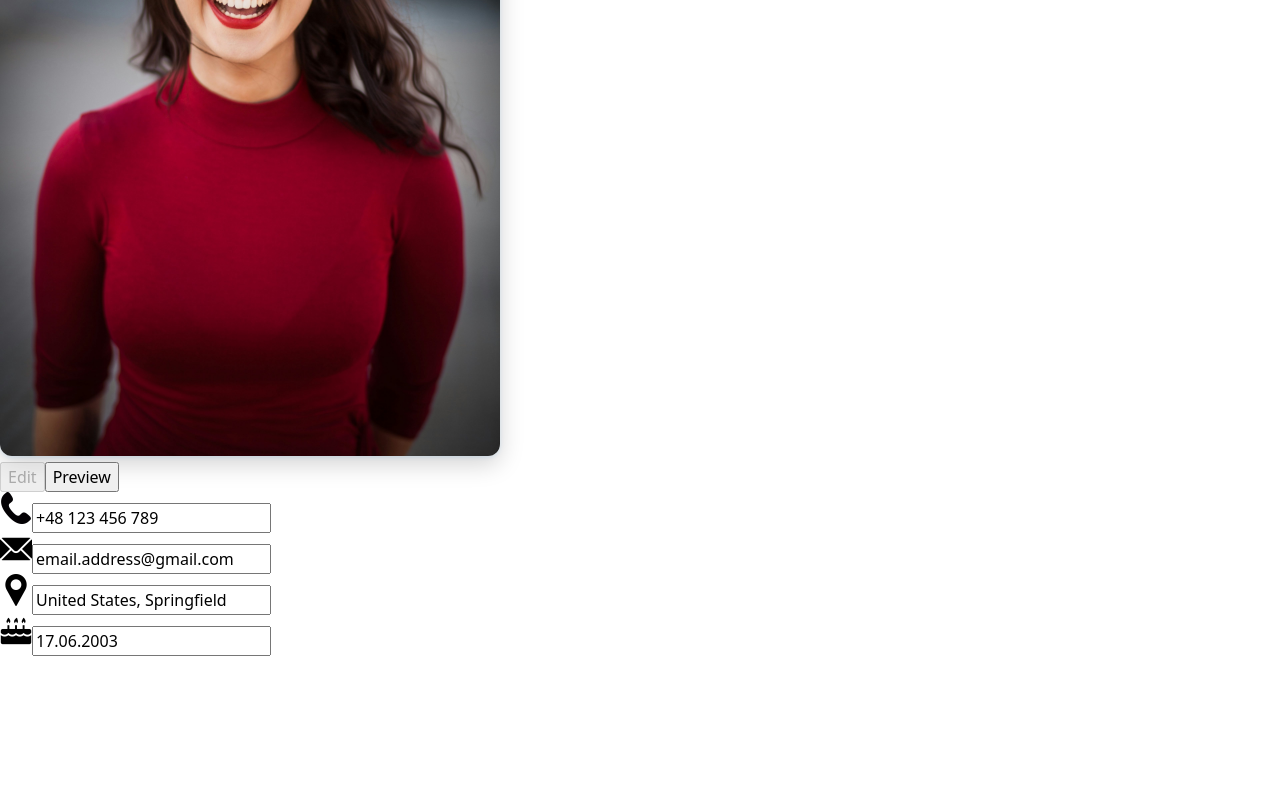
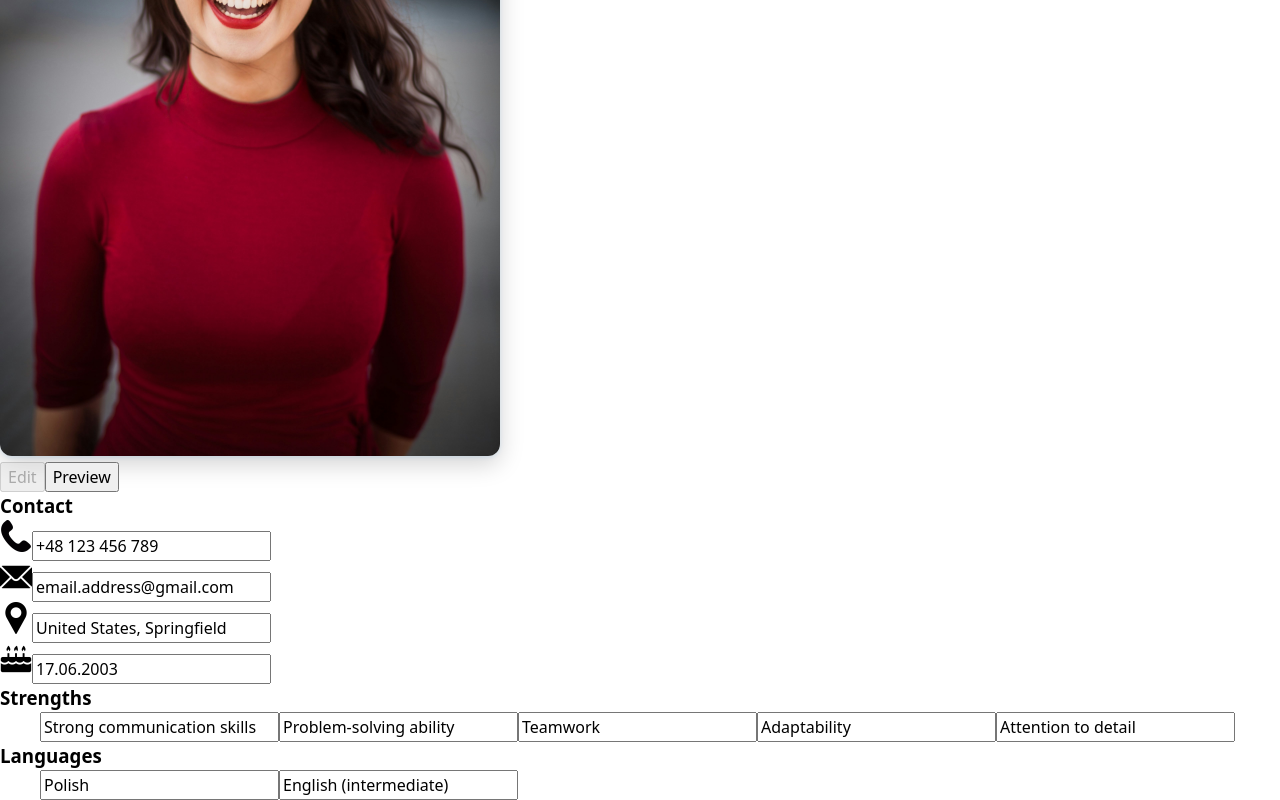
Before and after one commit to davidifme/cv-app, a React (Vite) app: page / in a window 1280 px wide. Shown: the part 366-1166 px from the top of the page. Before the commit the page ends 1022 px from the top, so only its background shows below. Built offline with nearby package versions, Linux system fonts and the light colour scheme.

Commit message:
feat: Improve Contact section and add two more - Strengths - Languages

```diff
--- a/src/components/App.jsx
+++ b/src/components/App.jsx
@@ -4,9 +4,13 @@ export default function App() {
 
   return (
     <>
-      <h1>CV Creator</h1>
-      <p>Fast, simple, and responsive.</p>
-      <Cv></Cv>
+      <header>
+        <h1>CV Creator</h1>
+        <p>Fast, simple, and responsive.</p>
+      </header>
+      <main>
+        <Cv></Cv>
+      </main>
     </>
   )
 }
--- a/src/components/Contact.jsx
+++ b/src/components/Contact.jsx
@@ -1,24 +1,16 @@
 import { useState } from "react"
+import ModeButtons from "./ModeButtons"
 
-export default function Contact() {
-    const [editMode, setEditMode] = useState(true)
-
-    function handleModeChange(isEdit) {
-        setEditMode(isEdit)
-    }
-
+export default function Contact({ editMode }) {
     return (
         <section className="contact">
-            <div className="buttons">
-                <button className="edit-mode" onClick={() => handleModeChange(true)} disabled={editMode}>Edit</button>
-                <button className="preview-mode" onClick={() => handleModeChange(false)} disabled={!editMode}>Preview</button>
-            </div>
+            <h3>Contact</h3>
             {contactData.map(data => (
                 <ContactItem
                     key={data.id}
                     className={data.className}
                     src={data.src}
-                    alt={data.src}
+                    alt={data.alt}
                     initialText={data.initialText}
                     editMode={editMode} />
             ))}
--- a/src/components/Cv.jsx
+++ b/src/components/Cv.jsx
@@ -1,13 +1,22 @@
+import { useState } from "react";
 import Contact from "./Contact";
+import Strengths from "./Strengths";
+import Languages from "./Languages";
+import ModeButtons from "./ModeButtons";
 
 export default function Cv() {
+    const [editMode, setEditMode] = useState(true)
+
     return (
-        <main>
+        <>
             <aside>
                 <img className="profile-picture" src="src/assets/images/pfp.jpeg" alt="" />
-                <Contact />
+                <ModeButtons editMode={editMode} onModeChange={setEditMode} />
+                <Contact editMode={editMode} />
+                <Strengths editMode={editMode} />
+                <Languages editMode={editMode} />
             </aside>
 
-        </main>
+        </>
     );
 }
--- a/src/components/Languages.jsx
+++ b/src/components/Languages.jsx
@@ -0,0 +1,40 @@
+import { useState } from "react"
+
+export default function Languages({ editMode }) {
+    return (
+        <section className="languages">
+            <h3>Languages</h3>
+            <ul className="languages-list">
+                {languagesData.map(data => (
+                    <LanguagesItem
+                        key={data.text}
+                        initialText={data.text}
+                        editMode={editMode}
+                    />
+                ))}
+            </ul>
+        </section>
+    )
+}
+
+function LanguagesItem({ editMode, initialText }) {
+    const [text, setText] = useState(initialText)
+
+    function handleOnChange(e) {
+        setText(e.target.value)
+    }
+
+    return (
+        <>
+            {editMode
+                ? (<input type="text" value={text} onChange={handleOnChange} />)
+                : (<li>{text}</li>)
+            }
+        </>
+    )
+}
+
+const languagesData = [
+    { text: 'Polish' },
+    { text: 'English (intermediate)' }
+]
--- /dev/null
+++ b/src/components/ModeButtons.jsx
@@ -0,0 +1,20 @@
+export default function ModeButtons({ editMode, onModeChange }) {
+    return (
+        <div className="buttons">
+            <button
+                className="edit-mode"
+                onClick={() => onModeChange(true)}
+                disabled={editMode}
+            >
+                Edit
+            </button>
+            <button
+                className="preview-mode"
+                onClick={() => onModeChange(false)}
+                disabled={!editMode}
+            >
+                Preview
+            </button>
+        </div>
+    );
+}
--- a/src/components/Strengths.jsx
+++ b/src/components/Strengths.jsx
@@ -1,7 +1,43 @@
-export default function Strengths() {
+import { useState } from "react";
+
+export default function Strengths({ editMode }) {
     return (
-        <section>
-
+        <section className="strengths">
+            <h3>Strengths</h3>
+            <ul className="strengths-list">
+                {strengthsData.map(data => (
+                    <StrengthsItem
+                        key={data.text}
+                        initialText={data.text}
+                        editMode={editMode}
+                    />
+                ))}
+            </ul>
         </section>
     )
 }
+
+function StrengthsItem({ editMode, initialText }) {
+    const [text, setText] = useState(initialText)
+
+    function handleOnChange(e) {
+        setText(e.target.value)
+    }
+
+    return (
+        <>
+            {editMode
+                ? (<input type="text" value={text} onChange={handleOnChange} />)
+                : (<li>{text}</li>)
+            }
+        </>
+    )
+}
+
+const strengthsData = [
+    { text: 'Strong communication skills' },
+    { text: 'Problem-solving ability' },
+    { text: 'Teamwork' },
+    { text: 'Adaptability' },
+    { text: 'Attention to detail' }
+]
```
